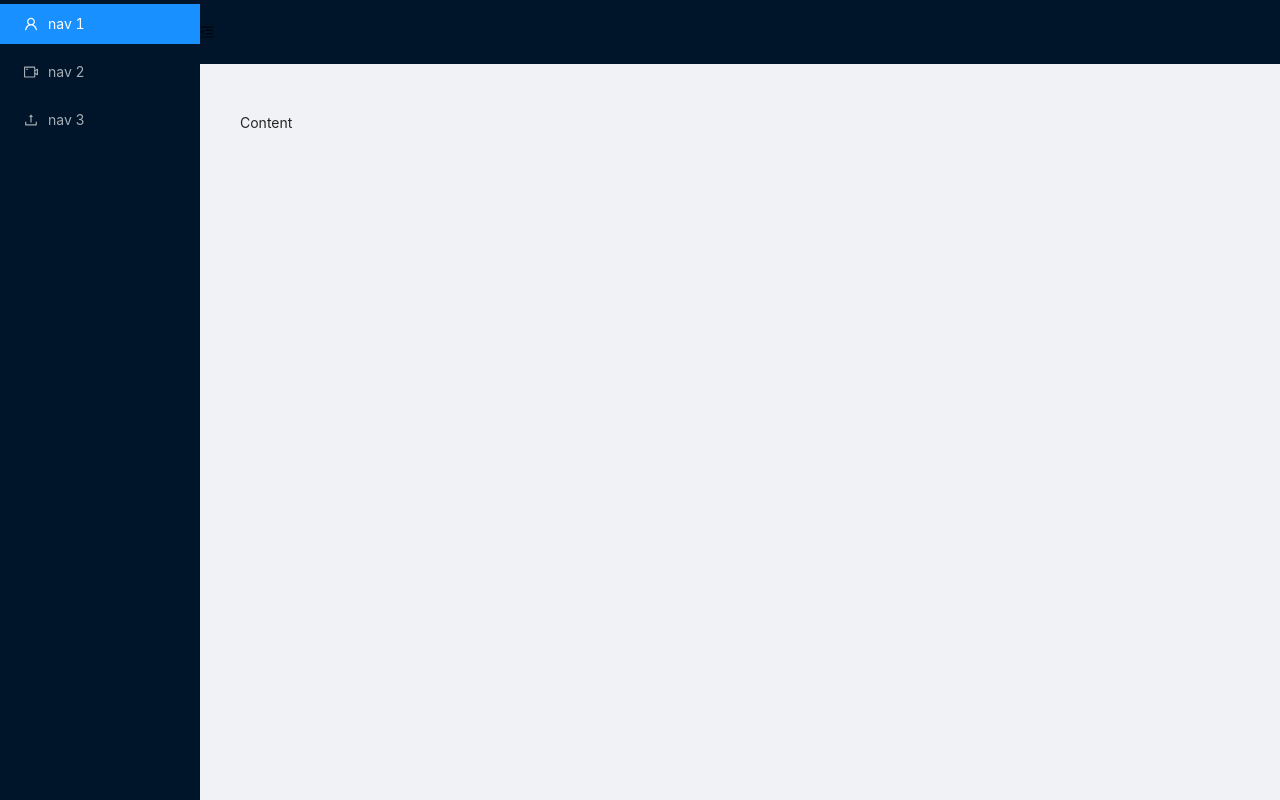
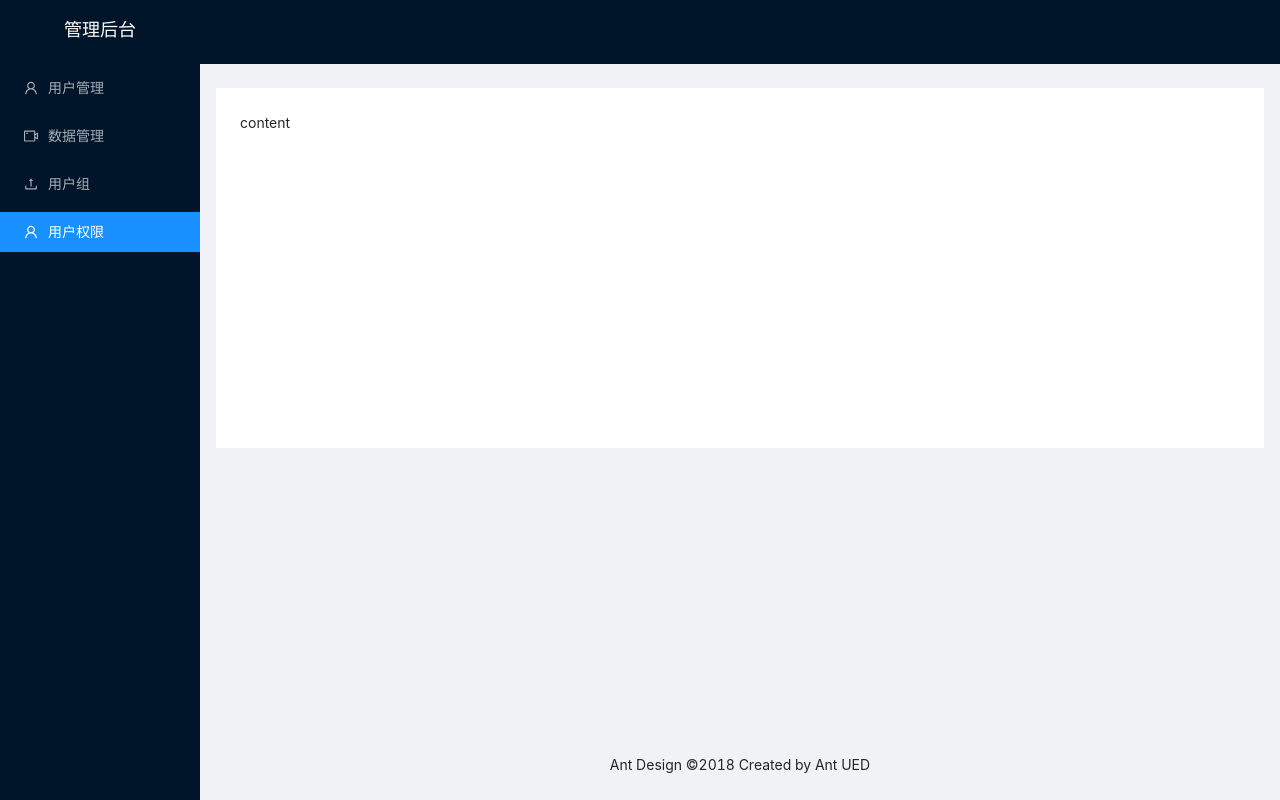
Before and after one commit to hash070/MyReactDemo, a React (Vite) app in the folder ReactFrontEnd/: page /home in a window 1280 px wide. Built offline with nearby package versions, Linux system fonts and the light colour scheme; sample sign-in values are in the browser's storage.

Commit message:
Add Home Layout

```diff
--- a/ReactFrontEnd/package.json
+++ b/ReactFrontEnd/package.json
@@ -9,6 +9,7 @@
     "preview": "vite preview"
   },
   "dependencies": {
+    "@ant-design/icons": "^4.7.0",
     "antd": "^4.23.3",
     "axios": "^0.27.2",
     "react": "^18.2.0",
--- a/ReactFrontEnd/src/Archive/toys/TodoList.jsx
+++ b/ReactFrontEnd/src/Archive/toys/TodoList.jsx
@@ -31,9 +31,8 @@ class TodoList extends Component {
 
     addTodoItem = (listText) => {
         this.setState({
-            list: [...this.state.list, {id: this.state.listId, title: listText}],
+            list: [...this.state.list, {id: this.state.listId, title: listText,isChecked: false,}],
             listId: this.state.listId + 1,
-            isChecked: false,
         })
     }
 
--- /dev/null
+++ b/ReactFrontEnd/src/styles/Home.css
@@ -0,0 +1,19 @@
+.logo {
+    height: 32px;
+    margin: 16px;
+    background: rgba(0, 21, 41, 0.76);
+    text-align: center;
+    color: white;
+    font-size: 18px;
+}
+
+.site-layout-sub-header-background {
+    background: #fff;
+}
+
+.site-layout-background {
+    background: #fff;
+}
+[data-theme="dark"] .site-layout-sub-header-background {
+    background: #141414;
+}
--- a/ReactFrontEnd/src/styles/Login.css
+++ b/ReactFrontEnd/src/styles/Login.css
@@ -1,6 +1,7 @@
 .login-wrap {
 	display: flex;
 	height: 100vh;
+	width: auto;
 	justify-content: center;
 	margin: auto;
 	align-items: center;
--- a/ReactFrontEnd/src/styles/ant.css
+++ /dev/null
@@ -1,2 +0,0 @@
-#root, ant-layout {
-    height: 100vh;
--- a/ReactFrontEnd/src/views/Home.jsx
+++ b/ReactFrontEnd/src/views/Home.jsx
@@ -1,68 +1,73 @@
-import {
-    MenuFoldOutlined,
-    MenuUnfoldOutlined,
-    UploadOutlined,
-    UserOutlined,
-    VideoCameraOutlined,
-} from '@ant-design/icons';
-import { Layout, Menu } from 'antd';
-import React, { useState } from 'react';
-const { Header, Sider, Content } = Layout;
+import React from 'react';
+import '../styles/Home.css';
+import {UploadOutlined, UserOutlined, VideoCameraOutlined} from '@ant-design/icons';
+import {Layout, Menu} from 'antd';
 
-const Home = () => {
-    const [collapsed, setCollapsed] = useState(false);
+const {Header, Content, Footer, Sider} = Layout;
+
+function Home(props) {
+
+    let title=['用户管理','数据管理','用户组','用户权限'];
+
     return (
-        <Layout style={{ 'height': '100vh' }}>
-            <Sider trigger={null} collapsible collapsed={collapsed}>
-                <div className="logo" />
+        <Layout style={{'height': '100vh'}}>
+            <Sider
+                breakpoint="lg"
+                collapsedWidth="0"
+                onBreakpoint={(broken) => {
+                    console.log(broken);
+                }}
+                onCollapse={(collapsed, type) => {
+                    console.log(collapsed, type);
+                }}
+            >
+                <div className="logo">管理后台</div>
                 <Menu
                     theme="dark"
                     mode="inline"
-                    defaultSelectedKeys={['1']}
-                    items={[
-                        {
-                            key: '1',
-                            icon: <UserOutlined />,
-                            label: 'nav 1',
-                        },
-                        {
-                            key: '2',
-                            icon: <VideoCameraOutlined />,
-                            label: 'nav 2',
-                        },
-                        {
-                            key: '3',
-                            icon: <UploadOutlined />,
-                            label: 'nav 3',
-                        },
-                    ]}
+                    defaultSelectedKeys={['4']}
+                    items={[UserOutlined, VideoCameraOutlined, UploadOutlined, UserOutlined].map(
+                        (icon, index) => ({
+                            key: String(index + 1),
+                            icon: React.createElement(icon),
+                            // label: `nav ${index + 1}`,
+                            label: title.at(index),
+                        }),
+                    )}
                 />
             </Sider>
-            <Layout className="site-layout">
+            <Layout>
                 <Header
-                    className="site-layout-background"
+                    className="site-layout-sub-header-background"
                     style={{
                         padding: 0,
                     }}
-                >
-                    {React.createElement(collapsed ? MenuUnfoldOutlined : MenuFoldOutlined, {
-                        className: 'trigger',
-                        onClick: () => setCollapsed(!collapsed),
-                    })}
-                </Header>
+                />
                 <Content
-                    className="site-layout-background"
                     style={{
-                        margin: '24px 16px',
-                        padding: 24,
-                        minHeight: 280,
+                        margin: '24px 16px 0',
                     }}
                 >
-                    Content
+                    <div
+                        className="site-layout-background"
+                        style={{
+                            padding: 24,
+                            minHeight: 360,
+                        }}
+                    >
+                        content
+                    </div>
                 </Content>
+                <Footer
+                    style={{
+                        textAlign: 'center',
+                    }}
+                >
+                    Ant Design ©2018 Created by Ant UED
+                </Footer>
             </Layout>
         </Layout>
     );
-};
+}
 
 export default Home;
```
